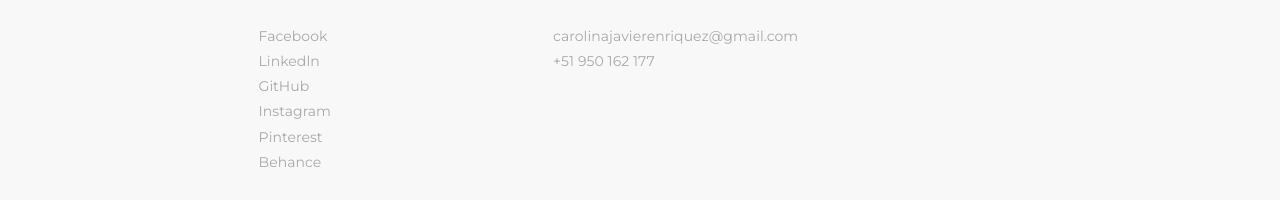
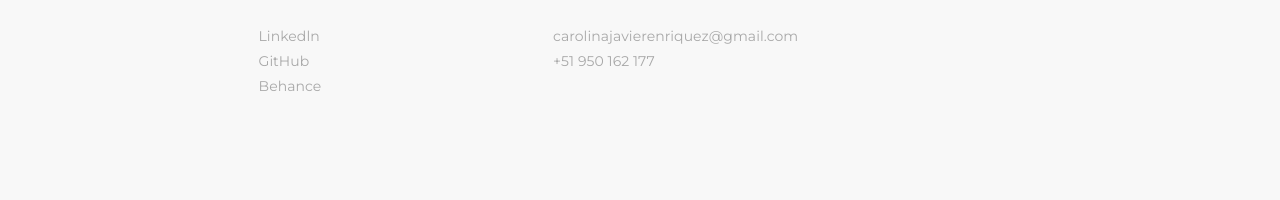
Before and after one commit to gabrielajavier/gabrielajavier.github.io, a plain HTML site: page contacto.html in a window 1280 px wide. Shown: the part 968-1168 px from the top of the page. Drawn offline with nearby package versions, Linux system fonts and the light colour scheme.

Commit message:
Update contacto.html
delete some social networks

```diff
--- a/contacto.html
+++ b/contacto.html
@@ -162,11 +162,9 @@
                 <h3 class="c-oscuro gilroy mg-0">Encuéntrame</h3>
                 <p class="c-oscuro libre">Aquí</p>
                 <div class="dev-cont">
-                  <p class="mg-0"><a class="a-link" target="_blank" href="https://www.facebook.com/gabrielacarolinajavierenriquez"><span>Facebook</span> </a></p>
+
                   <p class="mg-0"><a class="a-link" target="_blank" href="https://www.linkedin.com/in/gabrielajavier/"><span>Linkedln</span> </a></p>
                   <p class="mg-0"><a class="a-link" target="_blank" href="https://github.com/gabrielajavier"><span>GitHub</span> </a></p>
-                  <p class="mg-0"><a class="a-link" target="_blank" href="https://www.instagram.com/_gabrielajavier/"><span>Instagram</span> </a></p>
-                  <p class="mg-0"><a class="a-link" target="_blank" href="https://es.pinterest.com/gabrielajavier_/"><span>Pinterest</span> </a></p>
                   <p class="mg-0"><a class="a-link" target="_blank" href="https://www.behance.net/gabrielajavier"><span>Behance</span> </a></p>
                 </div>
               </div>
```
